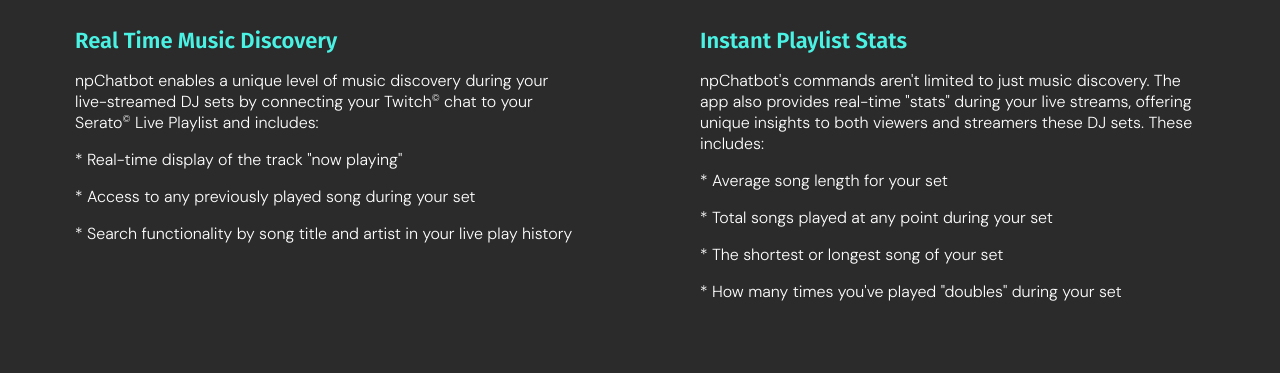
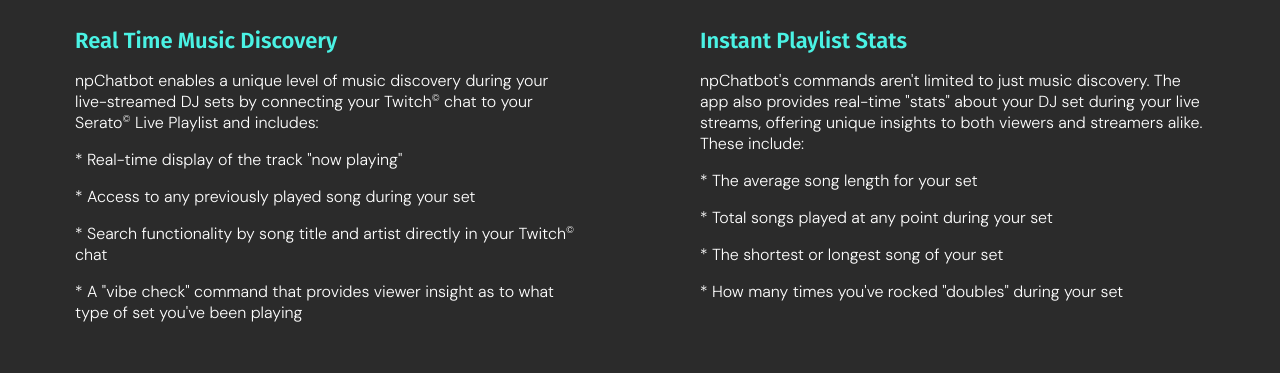
Before and after one commit to marcusmcb/np-chatbot-site, a React (Create React App) app: page / in a window 1280 px wide. Shown: the part 691-1064 px from the top of the page. Built offline with nearby package versions, Linux system fonts and the light colour scheme.

Commit message:
added setup notes on live playlist title and visibility

```diff
--- a/src/pages/features/FeaturesPage.tsx
+++ b/src/pages/features/FeaturesPage.tsx
@@ -13,7 +13,7 @@ const FeaturesPage = (): JSX.Element => {
 						<p>
 							npChatbot (<span className='highlighted-text'>"now playing"</span>
 							) is a desktop app that adds a suite of interactive chat commands
-							to your Twitch© channel during your live streamed DJ sets.
+							to your Twitch<IconSpan/> channel during your live streamed DJ sets.
 						</p>
 						<p>
 							Under the hood, npChatbot links your{' '}
@@ -53,8 +53,7 @@ const FeaturesPage = (): JSX.Element => {
 					</div>
 					<p>
 						By opening up access to your play history during your live-streamed
-						DJ sets, viewers can directly interact with that history in
-						real-time, adding a unique layer of interactivity and music
+						DJ sets, viewers can directly interact with that history, adding a unique layer of interactivity and music
 						discovery to each stream.
 					</p>
 					<p>
--- a/src/pages/installation/panels/NPChatbotStartupPanel.tsx
+++ b/src/pages/installation/panels/NPChatbotStartupPanel.tsx
@@ -68,18 +68,44 @@ const NPChatbotStartupPanel = (): JSX.Element => {
 					option, scroll down, and select{' '}
 					<span className='highlighted-installation-text'>Save Changes</span>.
 				</p>
+				<img
+					alt='npChatbot instructions, step 7'
+					src='/images/installation/serato_03_final.png'
+				/>
+
 				<p>
-					<span className='highlighted-installation-text'>IMPORTANT: </span>
+					<span className='highlighted-installation-text'>
+						IMPORTANT - Playlist Visibility{' '}
+					</span>
 				</p>
 				<p>
 					npChatbot will not function properly if the your live playlist is NOT
 					set to public.
 				</p>
 
-				<img
-					alt='npChatbot instructions, step 7'
-					src='/images/installation/serato_03_final.png'
-				/>
+				<hr />
+				<p>
+					<span className='highlighted-installation-text'>
+						IMPORTANT - Playlist Titles
+					</span>
+				</p>
+				<p>
+					By default, Serato
+					<IconSpan /> will set a default title for your live playlist as the
+					current date.
+				</p>
+				<p>
+					For npChatbot to properly retrieve this data during your stream, it
+					relies on the default title set by Serato
+					<IconSpan />. Do not edit or update this before or during your live
+					stream.
+				</p>
+				<p>
+					If you happen to edit the title by mistake, resetting it to the
+					previous value or simply starting a new live playlist will resolve the
+					issue.
+				</p>
+				<hr />
 			</div>
 
 			<div className='installation-page-directions-step'>
--- a/src/pages/landing/LandingPage.tsx
+++ b/src/pages/landing/LandingPage.tsx
@@ -43,22 +43,26 @@ const LandingPage = (): JSX.Element => {
 						<p>* Real-time display of the track "now playing"</p>
 						<p>* Access to any previously played song during your set</p>
 						<p>
-							* Search functionality by song title and artist in your live play
-							history
+							* Search functionality by song title and artist directly in your
+							Twitch
+							<IconSpan /> chat
+						</p>
+						<p>
+							* A "vibe check" command that provides viewer insight as
+							to what type of set you've been playing
 						</p>
 					</div>
 					<div className='details-inset'>
 						<div className='details-header'>Instant Playlist Stats</div>
 						<p>
 							npChatbot's commands aren't limited to just music discovery. The
-							app also provides real-time "stats" during your live streams,
-							offering unique insights to both viewers and streamers these DJ
-							sets. These includes:
+							app also provides real-time "stats" about your DJ set during your live streams,
+							offering unique insights to both viewers and streamers alike. These include:
 						</p>
-						<p>* Average song length for your set</p>
+						<p>* The average song length for your set</p>
 						<p>* Total songs played at any point during your set</p>
 						<p>* The shortest or longest song of your set</p>
-						<p>* How many times you've played "doubles" during your set</p>
+						<p>* How many times you've rocked "doubles" during your set</p>
 					</div>
 				</div>
 			</div>
```
